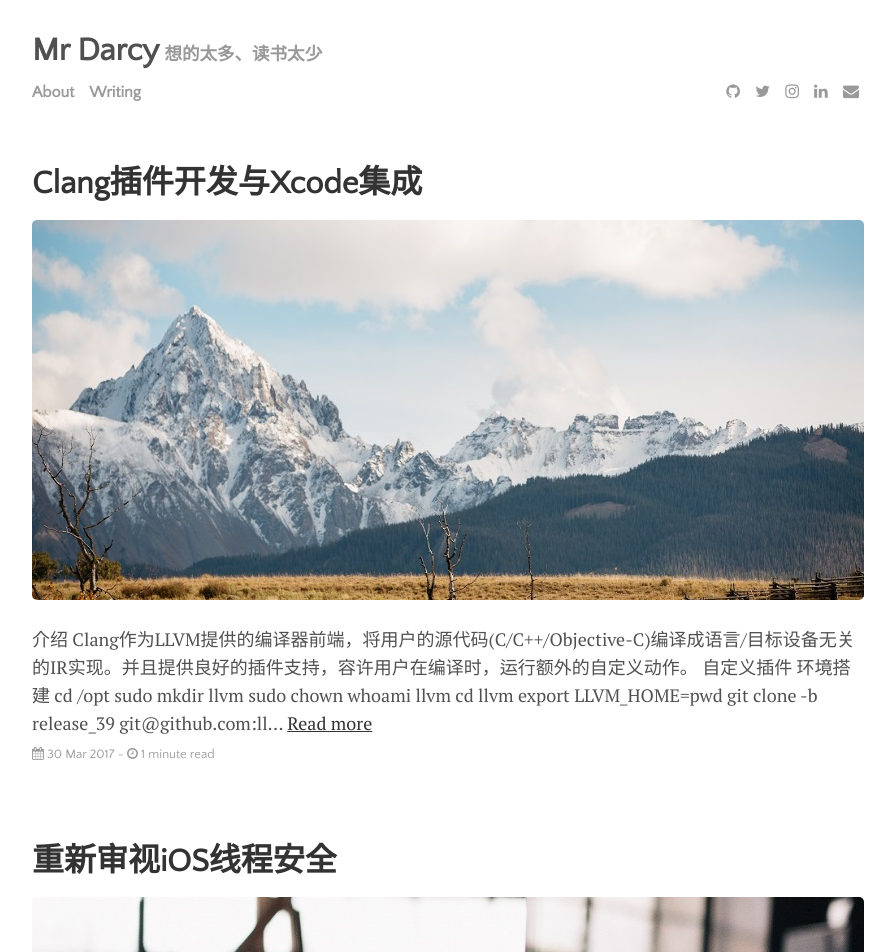
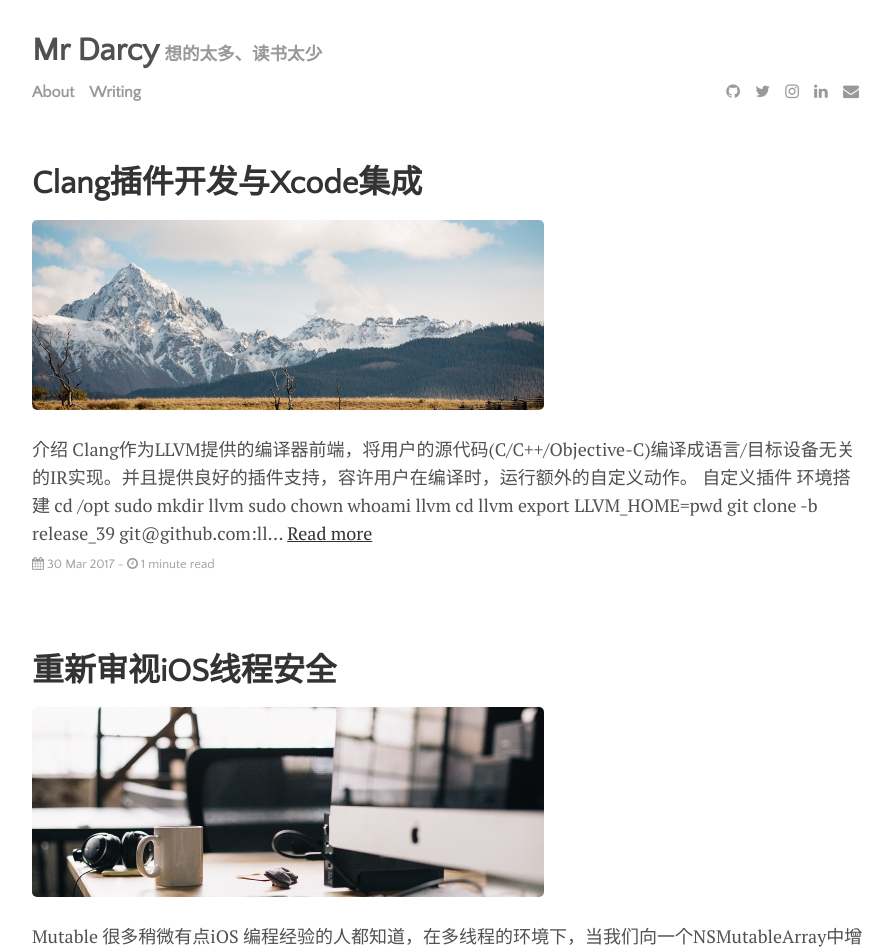
Before and after one commit to Darcygsc/Darcygsc.github.io, a Jekyll site: the page built from index.html, in a window 1280 px wide. Shown: the top 952 px of the page, without its empty margins (192-1087 px from the left). Built offline with Jekyll 4.4.1, drawn with Linux system fonts in a browser that asks for light colours; nearby versions of some CDN libraries; the list of posts is cut into pages by our own code.

Commit message:
add images

```diff
--- a/css/main.css
+++ b/css/main.css
@@ -50,7 +50,7 @@ a:hover {
 
 img {
   max-width: 100%;
-  height: 380px;
+  height: 190px;
   border-radius: 5px;
 }
 
```
